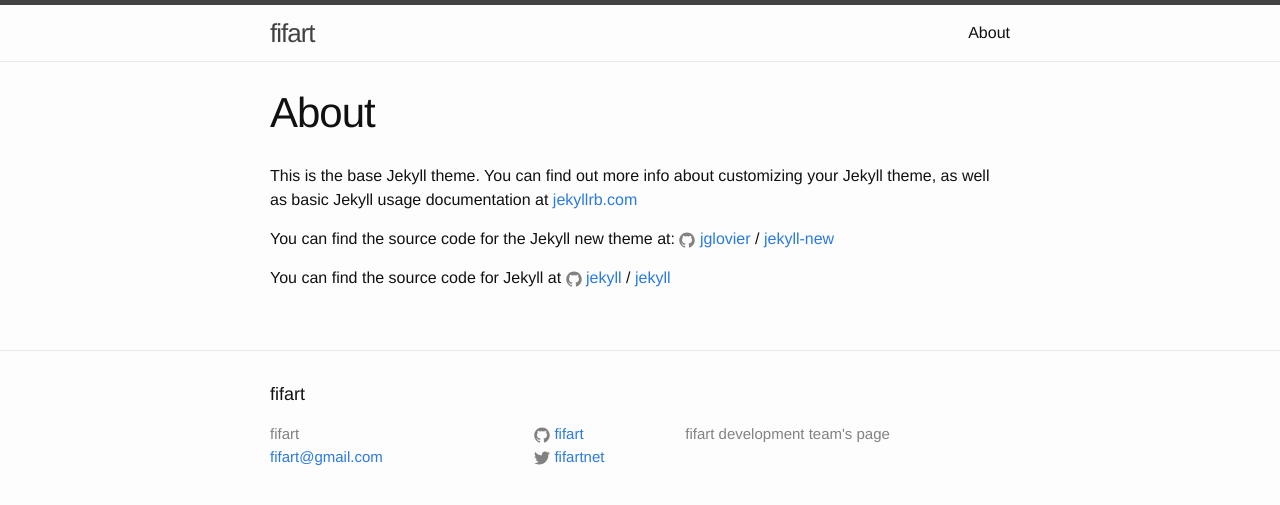
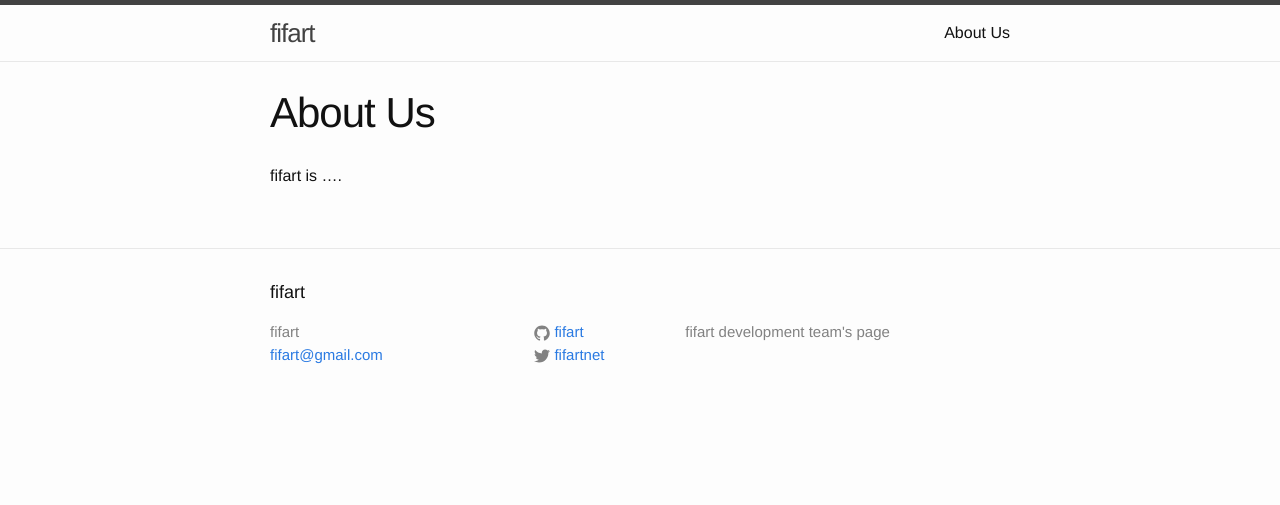
Before and after one commit to fifart/fifart.github.io, a Jekyll site: the page built from about.md, in a window 1280 px wide. Shown: the top 505 px of the page. Built offline with Jekyll 4.4.1, drawn with Linux system fonts in a browser that asks for light colours.

Commit message:
Changed about

```diff
--- a/about.md
+++ b/about.md
@@ -1,15 +1,7 @@
 ---
 layout: page
-title: About
+title: About Us
 permalink: /about/
 ---
 
-This is the base Jekyll theme. You can find out more info about customizing your Jekyll theme, as well as basic Jekyll usage documentation at [jekyllrb.com](http://jekyllrb.com/)
-
-You can find the source code for the Jekyll new theme at:
-{% include icon-github.html username="jglovier" %} /
-[jekyll-new](https://github.com/jglovier/jekyll-new)
-
-You can find the source code for Jekyll at
-{% include icon-github.html username="jekyll" %} /
-[jekyll](https://github.com/jekyll/jekyll)
+fifart is ....
```
